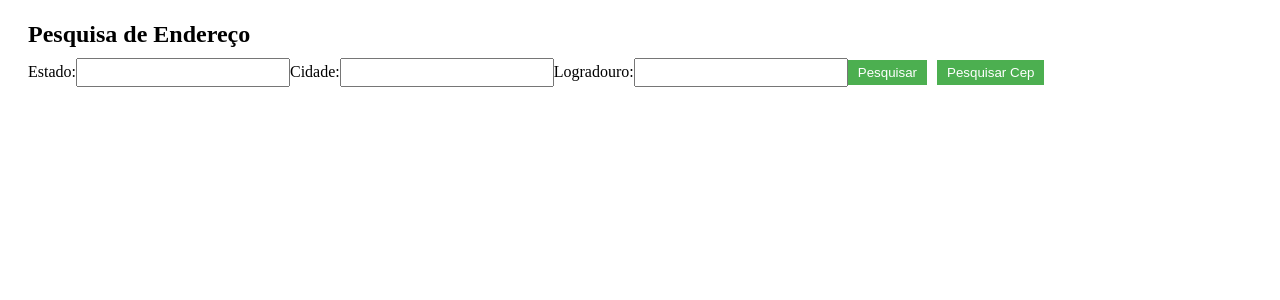
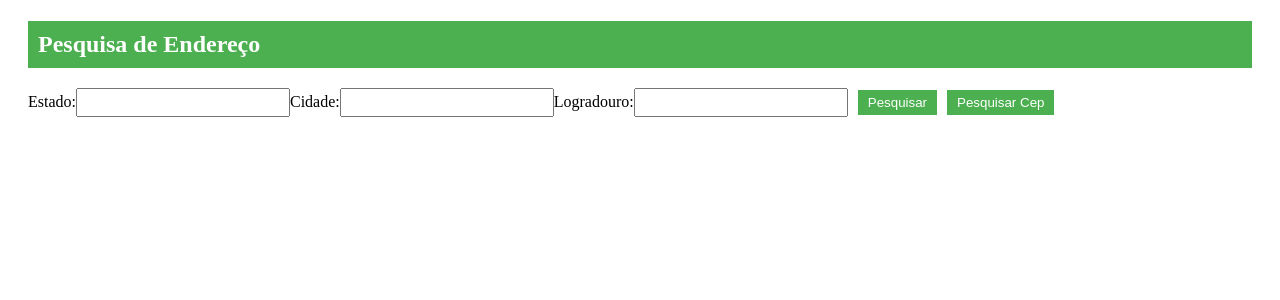
Before and after one commit to tiagocrais/fed-public-api, an Angular app: page /lista in a window 1280 px wide. Shown: the top 300 px of the page. Built offline with nearby package versions, Linux system fonts and the light colour scheme.

Commit message:
Criando estilo para título e ajustes de espaçamento entre elementos

```diff
--- a/src/app/components/cep-lista/cep-lista.component.css
+++ b/src/app/components/cep-lista/cep-lista.component.css
@@ -2,9 +2,15 @@
     margin: 20px;
   }
 
+  .title-background {
+    background-color: #4CAF50;
+    padding: 10px;
+  }
+
   .title {
     font-size: 24px;
-    margin-bottom: 10px;
+    color: white;
+    margin: 0;
   }
 
   .sub-title {
@@ -14,8 +20,18 @@
   }
 
   .form-group {
-    margin-bottom: 10px;
+    margin-top: 20px;
+    margin-bottom: 20px;
   }
+
+  .logradouro-input {
+    margin-right: 5px;
+  }
+
+  .pesquisa-button {
+    margin-left: 5px;
+  }
+
 
   .label {
     display: block;
@@ -52,6 +68,14 @@
     padding: 10px;
   }
 
+  .address-item-even {
+    background-color: #F4F4F4;
+  }
+
+  .address-item-odd {
+    background-color: #E8E8E8;
+  }
+
   .error-message {
     color: red;
     font-size: 14px;
@@ -68,8 +92,12 @@
     margin-top: 5px;
     margin-left: 5px;
     margin-right: 5px;
+    background-color: #FFECEC;
+    padding: 2px 5px;
+    display: inline-block;
   }
 
   .campo-selecionado {
     border: 1px solid blue;
+    background-color: #E6F3FF;
   }
--- a/src/app/components/cep-lista/cep-lista.component.html
+++ b/src/app/components/cep-lista/cep-lista.component.html
@@ -1,5 +1,7 @@
 <div class="container">
+  <div class="title-background">
     <h2 class="title">Pesquisa de Endereço</h2>
+  </div>
     <div class="form-group">
       <label for="estado">Estado:</label>
       <input type="text" id="estado" class="input" [(ngModel)]="estado" (focus)="campoSelecionado('estado')" (blur)="campoDesselecionado('estado')" [ngClass]="{'campo-invalido': !estado && exibirMensagemEstado, 'campo-selecionado': campoSelecionadoId === 'estado'}">
@@ -8,9 +10,9 @@
       <input type="text" id="cidade" class="input" [(ngModel)]="cidade" (focus)="campoSelecionado('cidade')" (blur)="campoDesselecionado('cidade')" [ngClass]="{'campo-invalido': !cidade && exibirMensagemCidade, 'campo-selecionado': campoSelecionadoId === 'cidade'}">
       <span *ngIf="!cidade && exibirMensagemCidade" class="campo-obrigatorio">Campo obrigatório</span>
       <label for="logradouro">Logradouro:</label>
-      <input type="text" id="logradouro" class="input" [(ngModel)]="logradouro" (focus)="campoSelecionado('logradouro')" (blur)="campoDesselecionado('logradouro')" [ngClass]="{'campo-invalido': !logradouro && exibirMensagemLogradouro, 'campo-selecionado': campoSelecionadoId === 'logradouro'}">
+      <input type="text" id="logradouro" class="input logradouro-input" [(ngModel)]="logradouro" (focus)="campoSelecionado('logradouro')" (blur)="campoDesselecionado('logradouro')" [ngClass]="{'campo-invalido': !logradouro && exibirMensagemLogradouro, 'campo-selecionado': campoSelecionadoId === 'logradouro'}">
       <span *ngIf="!logradouro && exibirMensagemLogradouro" class="campo-obrigatorio">Campo obrigatório</span>
-      <button class="button" (click)="validarPreenchimento()">Pesquisar</button>
+      <button class="button pesquisa-button" (click)="validarPreenchimento()">Pesquisar</button>
       <button class="button" (click)="pesquisarPorCep()">Pesquisar Cep</button>
     </div>
   </div>
@@ -18,7 +20,7 @@
   <div *ngIf="enderecos && enderecos.length > 0 && !erro" class="container">
     <h3 class="sub-title">Resultados da Pesquisa:</h3>
     <ul class="address-list">
-      <li *ngFor="let endereco of enderecos" class="address-item">
+      <li *ngFor="let endereco of enderecos; let i = index" class="address-item" [ngClass]="{'address-item-even': i % 2 === 0, 'address-item-odd': i % 2 !== 0}">
         <p><strong>CEP:</strong> {{ endereco.cep }}</p>
         <p><strong>Rua:</strong> {{ endereco.rua }}</p>
         <p><strong>Complemento:</strong> {{ endereco.complemento }}</p>
--- a/src/app/components/cep/cep.component.css
+++ b/src/app/components/cep/cep.component.css
@@ -1,6 +1,13 @@
+.title-background {
+  background-color: #4CAF50;
+  padding: 10px;
+  margin-bottom: 20px;
+}
+
 .title {
     font-size: 24px;
-    margin-bottom: 20px;
+    color: white;
+    margin: 0;
   }
 
   .form-container {
@@ -11,6 +18,14 @@
 
   .label {
     margin-right: 10px;
+  }
+
+  .cep-input {
+    margin-right: 5px;
+  }
+
+  .pesquisa-button {
+    margin-left: 5px;
   }
 
   .input {
--- a/src/app/components/cep/cep.component.html
+++ b/src/app/components/cep/cep.component.html
@@ -1,9 +1,11 @@
-<h2 class="title">Pesquisa de CEP</h2>
+<div class="title-background">
+  <h2 class="title">Pesquisa de CEP</h2>
+</div>
 
 <div class="form-container">
   <label for="cepInput" class="label">CEP:</label>
-  <input id="cepInput" type="text" [(ngModel)]="cep" placeholder="Digite o CEP" class="input">
-  <button (click)="consultarCep()" class="button">Pesquisar</button>
+  <input id="cepInput" type="text" [(ngModel)]="cep" placeholder="Digite o CEP" class="input cep-input">
+  <button (click)="consultarCep()" class="button pesquisa-button">Pesquisar</button>
   <button (click)="naoSeiCep()" class="button button-secondary">Não sei o cep</button>
 
 </div>
```
